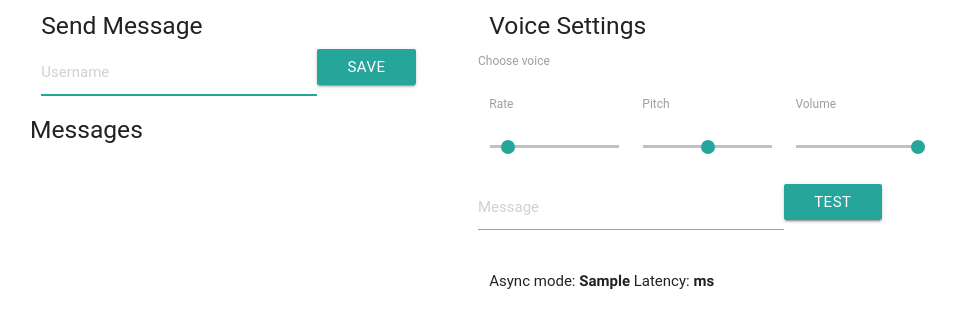
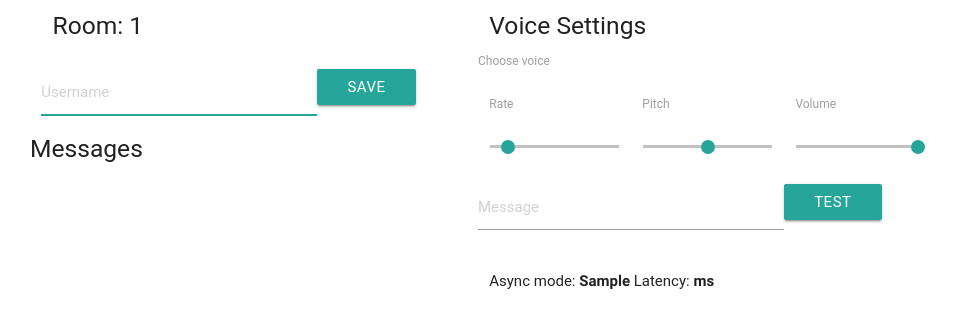
Before and after one commit to khilnani/chat2speech, a Flask app: template templates/index.html in a window 1280 px wide. Shown: the top 328 px of the page, without its empty margins (162-1118 px from the left). Run offline with Flask 2, Linux system fonts and the light colour scheme; the template is opened without the code that fills it: most values are stand-ins (such as "Sample title", 1, 10 or a date in 2020); some libraries are stand-ins or nearby versions; some web fonts are replaced.

Commit message:
added timestamps

```diff
--- a/app.py
+++ b/app.py
@@ -40,13 +40,14 @@
 #        socketio.sleep(10)
 #        count += 1
 #        socketio.emit('my_response',
-#                      {'data': 'Server generated event', 'count': count},
+#                      {'data': 'Is there anybody out there?', 'count': count},
 #                      namespace=NAMESPACE)
 
 
 @app.route('/')
-def index():
-    return render_template('index.html', async_mode=socketio.async_mode)
+@app.route('/<room_id>')
+def index(room_id='Public'):
+    return render_template('index.html', async_mode=socketio.async_mode, room_id=room_id)
 
 @socketio.on('my_event', namespace=NAMESPACE)
 def test_message(message):
@@ -68,8 +69,11 @@
     join_room(message['room'])
     session['receive_count'] = session.get('receive_count', 0) + 1
     emit('my_response',
-         {'data': 'In rooms: ' + ', '.join(rooms()),
-          'count': session['receive_count']})
+         {
+            #'data': 'Joined ' + message['room']+ '. In rooms: ' + ', '.join(rooms()),
+            'data': 'Joined room ' + message['room'],
+            'count': session['receive_count']
+        })
 
 
 @socketio.on('leave', namespace=NAMESPACE)
@@ -77,14 +81,17 @@
     leave_room(message['room'])
     session['receive_count'] = session.get('receive_count', 0) + 1
     emit('my_response',
-         {'data': 'In rooms: ' + ', '.join(rooms()),
-          'count': session['receive_count']})
+         {
+            #'data': 'Left ' + message['room'] + '. In rooms: ' + ', '.join(rooms()),
+            'data': 'Left room ' + message['room'],
+            'count': session['receive_count']
+        })
 
 
 @socketio.on('close_room', namespace=NAMESPACE)
 def close(message):
     session['receive_count'] = session.get('receive_count', 0) + 1
-    emit('my_response', {'data': 'Room ' + message['room'] + ' is closing.',
+    emit('my_response', {'data': 'Room ' + message['room'] + ' is now closed.',
                          'count': session['receive_count']},
          room=message['room'])
     close_room(message['room'])
--- a/templates/index.html
+++ b/templates/index.html
@@ -6,6 +6,8 @@
 
     <link href="http://fonts.googleapis.com/icon?family=Material+Icons" rel="stylesheet">
     <link rel="stylesheet" href="//cdnjs.cloudflare.com/ajax/libs/materialize/0.97.8/css/materialize.min.css">
+
+    <script type="text/javascript" src="//cdnjs.cloudflare.com/ajax/libs/moment.js/2.17.0/moment.min.js"></script>
     <script type="text/javascript" src="//cdnjs.cloudflare.com/ajax/libs/jquery/2.1.3/jquery.min.js"></script>
     <script type="text/javascript" src="//cdnjs.cloudflare.com/ajax/libs/socket.io/1.3.5/socket.io.min.js"></script>
     <script type="text/javascript" charset="utf-8">
@@ -42,7 +44,7 @@
                     console.log('Finished in ' + event.elapsedTime + ' seconds.');
                 };
 
-                console.log(speechSynthesis);
+                //console.log(speechSynthesis);
 
                 speechSynthesis.speak(msg);
             }
@@ -54,7 +56,7 @@
 
                     if($voicelist.find('option').length == 0) {
                         speechSynthesis.getVoices().forEach(function(voice, index) {
-                            console.log(voice);
+                            //console.log(voice);
                             var $option = $('<option>')
                                 .val(index)
                                 .html(voice.name + (voice.default ? ' (default)' :''));
@@ -104,10 +106,18 @@
             // to the client. The data is then displayed in the "Received"
             // section of the page.
             socket.on('my_response', function(msg) {
-                console.log(msg)
-                $('#log').prepend('<br>' + $('<div/>').text(msg.count + ': ' + msg.data).html());
+                //console.log(msg)
+                //$('#log').prepend('<br>' + $('<div/>').text(msg.count + ': ' + msg.data).html());
+                var msgs = msg.data.split('|')
+                var front_msg = msgs.shift();
+                var main_msg = msgs.join('|')
+                $('#log').prepend(
+                    '<br>' +
+                    '<b>' + $('<div/>').text(front_msg).html() + '</b>' +
+                    (main_msg ? '<br>' + $('<div/>').text(main_msg).html() : '')
+                );
                 if( msg.speak == true) {
-                    talk(msg.data)
+                    talk(main_msg)
                 }
             });
 
@@ -138,12 +148,24 @@
             // These accept data from the user and send it to the server in a
             // variety of ways
 
-            $('#username_data').focus()
+            init_page = function () {
+                $('#username_data').focus()
+                $('#username').show()
+                $('#send_room').hide()
+                $('#leavebtn').hide()
+                $('#closebtn').hide()
+            }
+
             username_func = function(){
                 username = $('#username_data').val()
                 $('#username').hide()
-                $('#broadcast').show()
-                $('#broadcast_data').focus()
+                $('#send_room').show()
+                $('#leavebtn').show()
+                $('#closebtn').show()
+                $('#room_data').focus()
+
+                socket.emit('join', {room: '{{ room_id }}'});
+
                 return false
             }
             $('#usernamebtn').click(username_func)
@@ -173,21 +195,33 @@
 
 
             leav_func = function(event) {
-                socket.emit('leave', {room: $('#leave_room').val()});
+                //var room_id = $('#leave_room').val()
+                var room_id = '{{ room_id }}'
+                socket.emit('leave', {room: room_id});
+                // reset
+                init_page();
                 return false
             }
             $('#leavebtn').click(leav_func);
             $('#leave').submit(leav_func);
 
             send_room_func = function(event) {
-                socket.emit('my_room_event', {room: $('#room_name').val(), data: username + ' says ' + $('#room_data').val()});
+                //var room_id = $('#room_name').val()
+                var room_id = '{{ room_id }}'
+                var user_msg = $('#room_data').val()
+                var date_msg = moment().format('MMM Do YYYY h:mm:ss a');
+
+                var msg = date_msg + ' | ' + username + ' says ' + user_msg
+                socket.emit('my_room_event', {room: room_id, data: msg,});
                 return false
             }
             $('#send_roombtn').click(send_room_func);
             $('#send_room').submit(send_room_func);
 
             close_func = function(event) {
-                socket.emit('close_room', {room: $('#close_room').val()});
+                //var room_id = $('#close_room').val()
+                var room_id = '{{ room_id }}'
+                socket.emit('close_room', {room: room_id});
                 return false
             }
             $('#closebtn').click(close_func);
@@ -198,6 +232,8 @@
                 socket.emit('disconnect_request');
             });
 
+            init_page();
+
         });
     </script>
 </head>
@@ -207,9 +243,39 @@
         <div class="row">
 
 
-            <div class="col m6">
+            <div class="col l6">
+                <div class="row col s12 horizontal">
+                    <h5 class="col s9">Room: {{ room_id }}</h5>
+                    <a href="#" id="closebtn" class="btn-floating btn">
+                        <i class="material-icons">settings_power</i>
+                    </a>
+                    <a href="#" id="leavebtn" class="btn-floating  btn">
+                        <i class="material-icons">close</i>
+                    </a>
+                </div>
 
-                <h5 class="col s12">Send Message</h5>
+                <div class="col s12">
+                    <form id="username" method="POST" action='#'>
+                        <input type="text" name="username_data" id="username_data" placeholder="Username" class="input-field col s8"/>
+                        <a href="#" id="usernamebtn" class="waves-effect waves-light btn">Save</a>
+                    </form>
+                    <form id="send_room" method="POST" action='#' class="row" style="display: none">
+                        <input type="text" name="room_data" id="room_data" placeholder="Message" class="col s8">
+                        <a href="#" id="send_roombtn" class="waves-effect waves-light btn">Send</a>
+                    </form>
+                </div>
+
+                <h5>Messages</h5>
+
+                <div id="log" class="row"></div>
+
+            </div>
+
+            <div class="col l6" >
+
+
+
+<!--
 
                 <div class="col s12">
                     <form id="username" method="POST" action='#'>
@@ -219,39 +285,36 @@
                 </div>
 
                 <div class="col s12">
-                    <form id="broadcast" method="POST" action='#' style="display: none">
+                    <form id="broadcast" method="POST" action='#'>
                         <input type="text" name="broadcast_data" id="broadcast_data" placeholder="Message" class="input-field col s8"/>
                         <a href="#" id="broadcastbtn" class="waves-effect waves-light btn">Send</a>
                     </form>
                 </div>
 
-                <h5>Messages</h5>
-
-                <div id="log" class="row"></div>
-
-            </div>
-
-            <div class="col m6" >
 
 
-<!--
+
+                <form id="join" method="POST" action='#' class="row">
+                    <input type="text" name="join_room" id="join_room" placeholder="Room Name" class="col s6" value="{{ room_id }}">
+                    <a href="#" id="joinbtn" class="waves-effect waves-light btn">Join Room</a>
+                </form>
+                <form id="leave" method="POST" action='#' class="row">
+                    <input type="text" name="leave_room" id="leave_room" placeholder="Room Name" class="col s6"value="{{ room_id }}">
+                    <a href="#" id="leavebtn" class="waves-effect waves-light btn">Leave Room</a>
+                </form>
+                <form id="send_room" method="POST" action='#' class="row">
+                    <input type="text" name="room_name" id="room_name" placeholder="Room Name" class="col s3" value="{{ room_id }}">
+                    <input type="text" name="room_data" id="room_data" placeholder="Message" class="col s3">
+                    <a href="#" id="send_roombtn" class="waves-effect waves-light btn">Send</a>
+                </form>
+
+
+
                 <form id="emit" method="POST" action='#' class="row">
                     <input type="text" name="emit_data" id="emit_data" placeholder="Message" class="col s6">
                     <a href="#" id="emitbtn" class="waves-effect waves-light btn">Echo</a>
                 </form>
-                <form id="join" method="POST" action='#' class="row">
-                    <input type="text" name="join_room" id="join_room" placeholder="Room Name" class="col s6">
-                    <a href="#" id="joinbtn" class="waves-effect waves-light btn">Join Room</a>
-                </form>
-                <form id="leave" method="POST" action='#' class="row">
-                    <input type="text" name="leave_room" id="leave_room" placeholder="Room Name" class="col s6">
-                    <a href="#" id="leavebtn" class="waves-effect waves-light btn">Leave Room</a>
-                </form>
-                <form id="send_room" method="POST" action='#' class="row">
-                    <input type="text" name="room_name" id="room_name" placeholder="Room Name" class="col s3">
-                    <input type="text" name="room_data" id="room_data" placeholder="Message" class="col s3">
-                    <a href="#" id="send_roombtn" class="waves-effect waves-light btn">Send</a>
-                </form>
+
                 <form id="close" method="POST" action="#" class="row">
                     <input type="text" name="close_room" id="close_room" placeholder="Room Name" class="col s6">
                     <a href="#" id="closebtn" class="waves-effect waves-light btn">Close Room</a>
```
